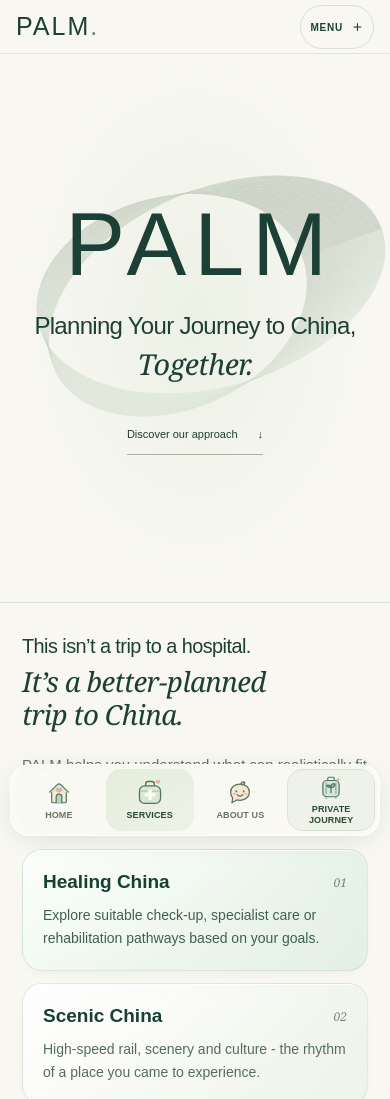
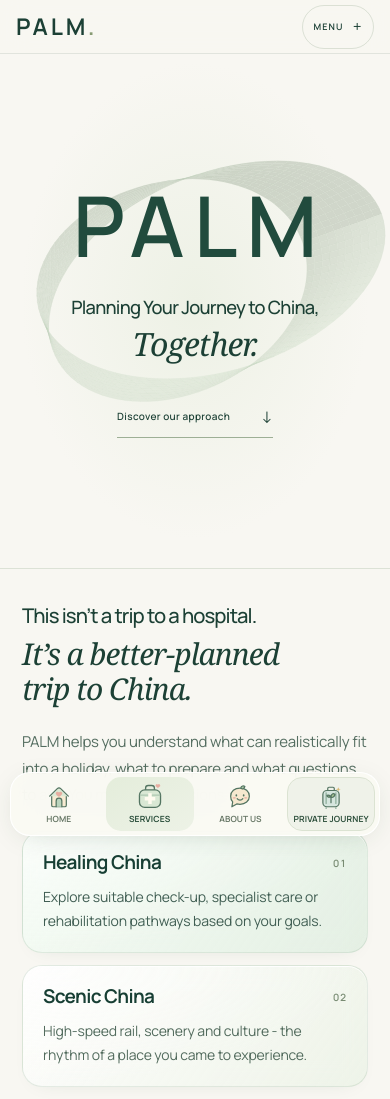
Before and after one commit to yu9089484-wq/palm-official-website, a website: page web/index.html in a window 390 px wide. Shown: the top 1099 px of the page. Drawn offline with Linux system fonts and the light colour scheme.

Commit message:
Add locally hosted brand typography sample for home and about

```diff
--- a/SOURCE-MANIFEST.json
+++ b/SOURCE-MANIFEST.json
@@ -281,8 +281,8 @@
   },
   {
     "path": "web/index.html",
-    "bytes": 59529,
-    "sha256": "558441d8da7af7feb1ad6bfec504037b4f8c6b898cacc2d51511bee3eaafd7bf"
+    "bytes": 59584,
+    "sha256": "ea8e5be9a6edfdce32f83f07f7692a40046236167cd12e7ffe83ca1b83edee90"
   },
   {
     "path": "web/layout-reference.css",
@@ -363,5 +363,20 @@
     "path": "web/video-frame.js",
     "bytes": 5364,
     "sha256": "1cebd8fb61352b4882fad4939e51dda7acc099b472b450af2bad6774d6c0fa43"
+  },
+  {
+    "path": "web/brand-type-sample.css",
+    "bytes": 4897,
+    "sha256": "e8eb6cd721df5b1a79e9c8774e239c41ce61d78be4bdf67e912b1a39fc82cf27"
+  },
+  {
+    "path": "web/assets/fonts/Manrope-Variable.ttf",
+    "bytes": 164700,
+    "sha256": "3ae11c49db0455a3cc33e37d380f20fdb8c7f8b41dc07625c177e3d87a9d6ae6"
+  },
+  {
+    "path": "web/assets/fonts/Manrope-OFL.txt",
+    "bytes": 4387,
+    "sha256": "58172e0c0fac2cda8a37b348164bb55e44b0e69051e557e92b1d3f6910141f7b"
   }
 ]
--- /dev/null
+++ b/web/brand-type-sample.css
@@ -0,0 +1,95 @@
+/* Brand typography sample: masthead, home and about only; original copy untouched. */
+@font-face {
+  font-family:"Manrope";
+  src:url("assets/fonts/Manrope-Variable.ttf") format("truetype");
+  font-style:normal;
+  font-weight:200 800;
+  font-display:swap;
+}
+:root { --palm-brand-type:"Manrope",Arial,"Microsoft JhengHei",sans-serif; }
+.site-header, .mobile-tabbar, #home, #about { font-family:var(--palm-brand-type); }
+.site-header .wordmark {
+  font-family:var(--palm-brand-type); font-weight:650; font-size:26px;
+  letter-spacing:.12em; line-height:1; gap:0;
+}
+.site-header .wordmark > span { color:#889b73; margin-left:-.03em; }
+.site-header nav { font-size:10px; font-weight:650; letter-spacing:.09em; }
+.site-header .nav-journey { padding:13px 22px; border-color:#bac7b2; }
+.hero-content { width:min(100%,1000px); margin-top:-14px; }
+#home h1 {
+  font-family:var(--palm-brand-type); font-weight:580;
+  font-size:clamp(100px,12vw,166px); line-height:1;
+  letter-spacing:.13em; padding-left:.13em; margin:0 0 28px;
+  color:#214b3d;
+}
+#home .hero-tagline {
+  font-family:var(--palm-brand-type); font-size:clamp(25px,2.45vw,35px);
+  font-weight:450; letter-spacing:-.035em; line-height:1.5;
+}
+#home .hero-tagline em {
+  display:inline-block; margin-top:3px; font-family:Georgia,"Times New Roman",serif;
+  font-weight:400; font-size:1.4em; letter-spacing:-.025em; line-height:1.12;
+}
+#home .quiet-link {
+  font-family:var(--palm-brand-type); font-size:11px; font-weight:550;
+  letter-spacing:.035em; margin-top:40px; gap:22px; min-height:44px;
+  border-bottom-color:#9daf95;
+}
+#home .quiet-link b { font-size:16px; font-weight:400; }
+#about.statement { row-gap:32px; }
+#about #statement-title {
+  font-family:var(--palm-brand-type); font-size:clamp(28px,2.75vw,38px);
+  font-weight:500; line-height:1.3; letter-spacing:-.04em;
+  width:100%; max-width:1080px; padding:0; margin:0; text-wrap:pretty;
+}
+#about #statement-title > br { display:none; }
+#about #statement-title > em {
+  display:block; margin-top:9px; max-width:100%;
+  font-family:Georgia,"Times New Roman",serif; font-weight:400;
+  font-size:clamp(38px,4.1vw,57px); line-height:1.16; letter-spacing:-.04em;
+  text-wrap:balance;
+}
+#about .statement-copy > .body-copy:not(.zh) {
+  font-family:var(--palm-brand-type); font-size:16px; font-weight:400;
+  line-height:1.85; letter-spacing:-.015em; color:#546d60; max-width:43ch;
+}
+#about .journey-cards { gap:16px; }
+#about .journey-card, #about .journey-card.featured {
+  padding:24px; border-radius:22px;
+  box-shadow:inset 0 1px 0 rgba(255,255,255,.9),0 7px 22px -18px rgba(31,65,44,.25);
+}
+#about .journey-card h3 {
+  font-family:var(--palm-brand-type); font-size:21px; font-weight:650;
+  letter-spacing:-.035em; line-height:1.3; margin:10px 0 12px;
+}
+#about .journey-card p {
+  font-family:var(--palm-brand-type); font-size:14px; font-weight:400;
+  letter-spacing:-.012em; line-height:1.8; color:#526b5d;
+}
+#about .journey-card > span {
+  font-family:var(--palm-brand-type); font-style:normal; font-size:10px;
+  font-weight:600; letter-spacing:.08em; font-variant-numeric:tabular-nums; color:#788b72;
+}
+#about .about-photo-count { font-family:var(--palm-brand-type); font-size:10px; font-weight:500; letter-spacing:.08em; }
+.mobile-tabbar > a { font-weight:650; letter-spacing:.015em; }
+@media (max-width:680px) {
+  .site-header .wordmark { font-size:23px; letter-spacing:.13em; }
+  .site-header .menu-toggle { font-family:var(--palm-brand-type); font-size:9px; font-weight:600; letter-spacing:.12em; }
+  .site-header .nav-journey { padding:12px; }
+  #home.hero { min-height:clamp(390px,61svh,530px); }
+  #home .hero-content { padding:34px 22px; margin-top:0; }
+  #home h1 { font-size:clamp(69px,21.5vw,94px); letter-spacing:.105em; padding-left:.105em; margin:0 0 24px; font-weight:580; }
+  #home .hero-tagline { font-size:clamp(17px,4.7vw,21px); font-weight:500; line-height:1.6; letter-spacing:-.04em; }
+  #home .hero-tagline em { margin-top:5px; font-size:1.75em; letter-spacing:-.035em; line-height:1.12; }
+  #home .quiet-link { margin-top:29px; font-size:10px; gap:21px; }
+  #about.statement { padding:32px 22px 34px; row-gap:23px; }
+  #about #statement-title { font-size:clamp(18px,5.2vw,23px); font-weight:500; line-height:1.4; letter-spacing:-.045em; }
+  #about #statement-title > em { font-size:clamp(26px,7.7vw,32px); line-height:1.17; margin-top:7px; letter-spacing:-.035em; }
+  #about .statement-copy > .body-copy:not(.zh) { font-size:15px; line-height:1.75; max-width:none; }
+  #about .journey-cards { gap:12px; }
+  #about .journey-card, #about .journey-card.featured { padding:18px 20px; row-gap:9px; border-radius:20px; }
+  #about .journey-card h3 { font-size:19px; line-height:1.35; margin:0; font-weight:650; }
+  #about .journey-card p { font-size:14px; line-height:1.75; }
+  #about .journey-card > span { font-size:10px; }
+  .mobile-tabbar > a { font-size:8.5px; }
+}
--- a/web/index.html
+++ b/web/index.html
@@ -21,6 +21,7 @@
   <link rel="stylesheet" href="about-gallery.css">
   <link rel="stylesheet" href="mobile-comfort.css">
   <link rel="stylesheet" href="editorial-refinement.css">
+  <link rel="stylesheet" href="brand-type-sample.css">
   <script src="english-copy.js" defer></script>
   <script src="english.js" defer></script>
   <script src="lead-config.js" defer></script>
```
Also changed, not shown: web/assets/fonts/Manrope-OFL.txt (added, +93 -0 lines), README.md, web/assets/fonts/Manrope-Variable.ttf (added).
